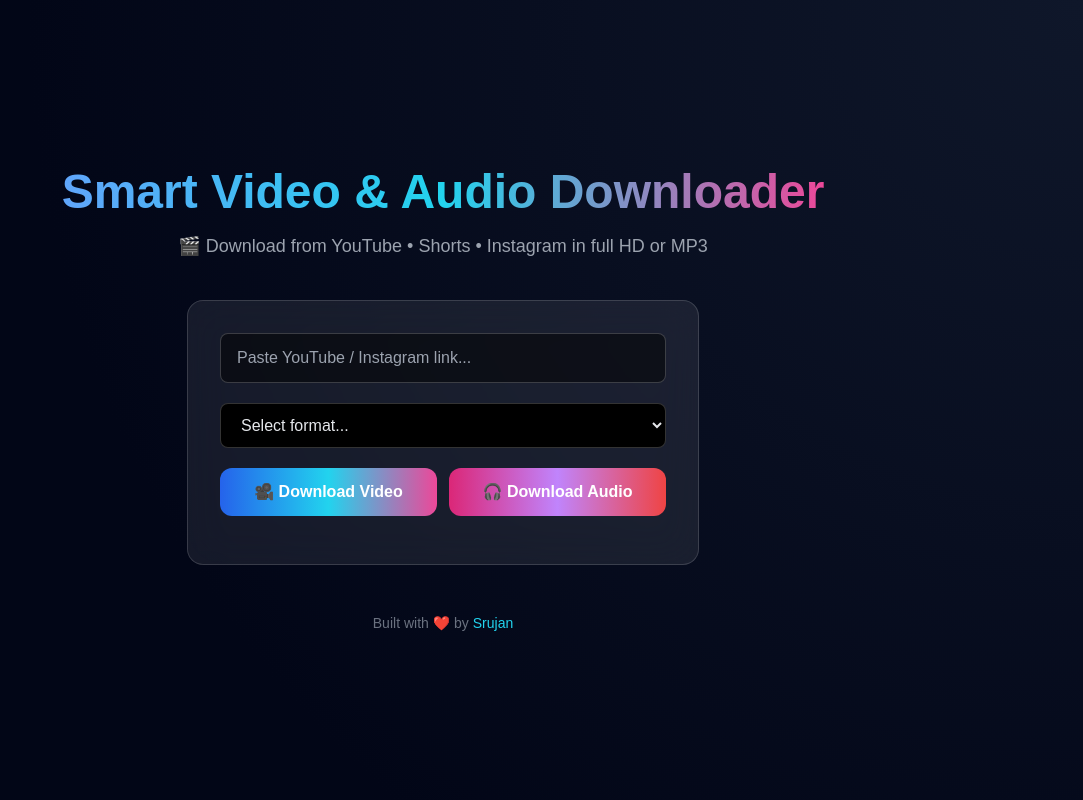
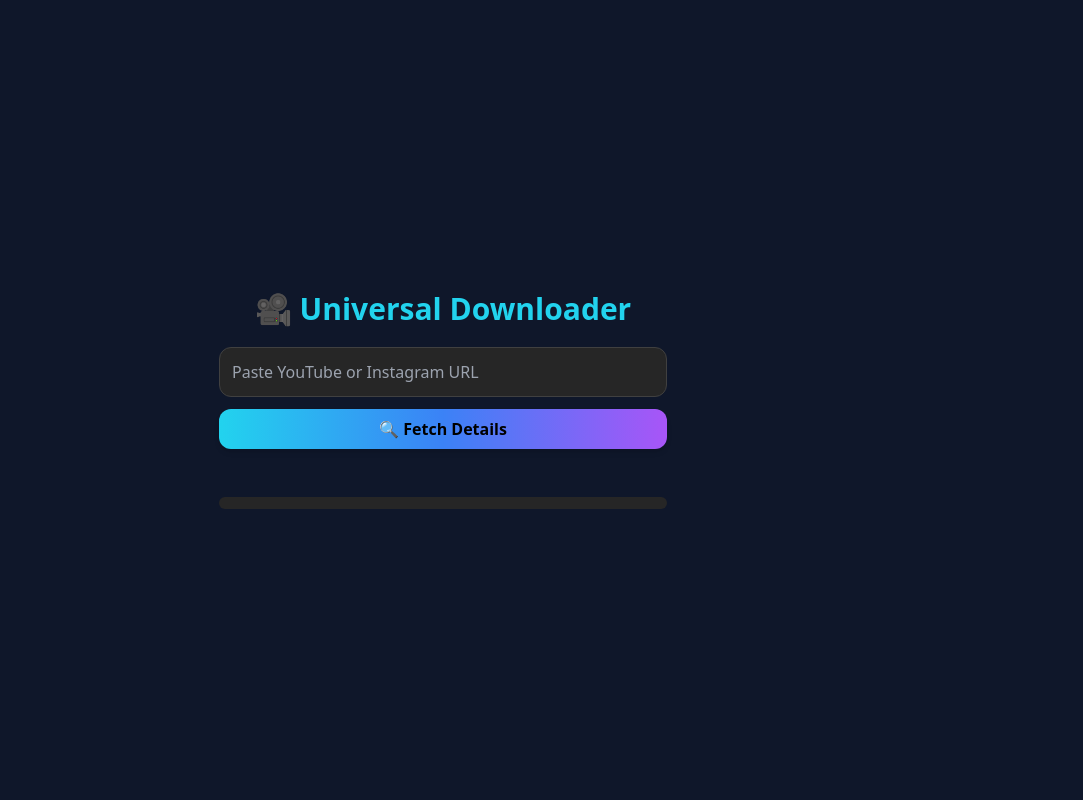
Before and after one commit to varchigachi/INYT, a Flask app: page / in a window 1280 px wide. Shown: the whole page, without its empty margins (197-1280 px from the left). Run offline with Flask 3, Linux system fonts and the light colour scheme; some libraries are stand-ins or nearby versions.

Commit message:
Update index.html

```diff
--- a/templates/index.html
+++ b/templates/index.html
@@ -3,109 +3,54 @@
 <head>
   <meta charset="UTF-8" />
   <meta name="viewport" content="width=device-width, initial-scale=1.0" />
-<title>Smart Downloader</title>
+  <title>YouTube Downloader</title>
   <script src="https://cdn.tailwindcss.com"></script>
   <style>
-  body {
-    font-family: 'Poppins', sans-serif;
-    background: radial-gradient(circle at top right, #0f172a, #020617 70%);
+    #bar {
+      animation: pulseGlow 2s infinite alternate ease-in-out;
     }
-  .glass {
-    backdrop-filter: blur(20px);
-    background: rgba(255, 255, 255, 0.08);
-    border: 1px solid rgba(255, 255, 255, 0.15);
+    @keyframes pulseGlow {
+      from {
+        box-shadow: 0 0 12px rgba(0, 255, 255, 0.8),
+                    0 0 24px rgba(0, 150, 255, 0.4);
       }
-  select option { background: #0f172a; color: white; }
-  .progress { transition: width 0.3s ease; }
-  .glow {
-    animation: glowPulse 2s ease-in-out infinite alternate;
+      to {
+        box-shadow: 0 0 24px rgba(0, 255, 255, 0.9),
+                    0 0 36px rgba(0, 150, 255, 0.6);
       }
-  @keyframes glowPulse {
-    from { filter: drop-shadow(0 0 6px #00f2ff); }
-    to { filter: drop-shadow(0 0 20px #00f2ff); }
     }
-  @keyframes slideUpFade {
-  0% { transform: translateY(20px); opacity: 0; }
-  100% { transform: translateY(0); opacity: 1; }
-}
-.show-toast {
-  display: block !important;
-  animation: slideUpFade 0.6s ease-out forwards;
-}
-.hide-toast {
-  opacity: 0;
-  transform: translateY(20px);
-  transition: opacity 0.5s ease, transform 0.5s ease;
-}
-
   </style>
 </head>
-<body class="text-white flex flex-col justify-center items-center min-h-screen">
+<body class="bg-[#0f172a] min-h-screen flex flex-col items-center justify-center text-white font-sans px-5">
 
-  <!-- HEADER -->
-  <h1 class="text-5xl font-extrabold bg-gradient-to-r from-blue-400 via-cyan-400 to-pink-500 bg-clip-text text-transparent mb-4">
-    Smart Video & Audio Downloader
-  </h1>
-  <p class="text-gray-400 mb-10 text-center text-lg">
-    🎬 Download from YouTube • Shorts • Instagram in full HD or MP3
-  </p>
+  <h1 class="text-3xl font-bold mb-5 text-cyan-400">🎥 Universal Downloader</h1>
 
-  <!-- MAIN CARD -->
-  <div class="glass p-8 rounded-2xl w-11/12 max-w-lg">
-    <form id="form" class="space-y-5">
-      <!-- URL Input -->
-      <input id="url" name="url" placeholder="Paste YouTube / Instagram link..."
-        class="w-full px-4 py-3 rounded-lg bg-black/50 text-white border border-white/20 focus:ring-4 focus:ring-cyan-400 outline-none" />
-
-      <!-- Format dropdown -->
-      <select id="format" name="format_id"
-        class="w-full px-4 py-3 rounded-lg bg-black text-gray-200 border border-white/20 focus:ring-4 focus:ring-blue-500 outline-none">
-        <option>Select format...</option>
-      </select>
-
-      <!-- Buttons -->
-      <div class="flex space-x-3">
-        <button type="submit" id="videoBtn"
-          class="w-1/2 py-3 bg-gradient-to-r from-blue-600 via-cyan-400 to-pink-500 rounded-xl font-semibold hover:scale-[1.02] transition-all duration-300">
-          🎥 Download Video
+  <form class="flex flex-col items-center gap-3 w-full max-w-md">
+    <input type="text" name="url" placeholder="Paste YouTube or Instagram URL"
+      class="w-full p-3 rounded-xl bg-neutral-800 border border-neutral-700 text-gray-200 focus:ring-2 focus:ring-cyan-400 outline-none" />
+    <button type="submit"
+      class="w-full bg-gradient-to-r from-cyan-400 via-blue-500 to-purple-500 text-black font-semibold py-2 rounded-xl shadow-md hover:opacity-90 transition">
+      🔍 Fetch Details
     </button>
-        <button type="button" id="audioBtn"
-          class="w-1/2 py-3 bg-gradient-to-r from-pink-600 via-purple-400 to-red-500 rounded-xl font-semibold hover:scale-[1.02] transition-all duration-300">
-          🎧 Download Audio
-        </button>
-      </div>
   </form>
 
-    <!-- Preview -->
-    <div id="preview" class="hidden mt-6 text-center">
-      <img id="thumb" class="mx-auto rounded-lg w-60 h-34 object-cover shadow-lg" />
-      <h3 id="title" class="mt-3 text-lg font-semibold"></h3>
-      <p id="platform" class="text-gray-400 text-sm"></p>
+  <div id="msg" class="mt-6 text-center text-gray-300"></div>
+
+  <!-- Progress Bar -->
+  <div id="progressWrapper" class="w-full bg-neutral-800 h-3 rounded-2xl mt-6 relative overflow-hidden max-w-md">
+    <div id="bar" class="h-3 w-0 bg-gradient-to-r from-cyan-400 via-blue-500 to-purple-500 rounded-2xl shadow-[0_0_12px_rgba(0,200,255,0.8)] transition-all duration-500 ease-out"></div>
+    <span id="pct" class="absolute right-3 top-[-28px] text-sm text-gray-300 font-semibold">0%</span>
   </div>
 
-    <!-- Progress Bar -->
-    <div id="progressBox" class="hidden mt-6">
-      <div class="w-full bg-white/10 h-3 rounded-full">
-        <div id="bar" class="bg-gradient-to-r from-cyan-400 to-pink-500 h-3 rounded-full progress" style="width:0%"></div>
-      </div>
-      <p id="pct" class="text-center text-sm text-gray-400 mt-2">0%</p>
-    </div>
+  <!-- Toast -->
+  <div id="toast" class="hidden fixed bottom-6 right-6 z-50 px-5 py-4 rounded-xl text-lg font-semibold shadow-2xl"></div>
 
-    <!-- Message -->
-    <div id="msg" class="mt-4 text-center text-lg font-medium"></div>
-  </div>
-
-  <!-- FOOTER -->
-  <footer class="mt-12 text-gray-500 text-sm text-center">
-    Built with ❤️ by <span class="text-cyan-400">Srujan</span>
-  </footer>
-
-  <!-- SCRIPTS -->
   <script>
     const form = document.querySelector("form");
     const msg = document.getElementById("msg");
     const bar = document.getElementById("bar");
     const pct = document.getElementById("pct");
+    const toast = document.getElementById("toast");
     let currentFileId = null;
 
     form.addEventListener("submit", async (e) => {
@@ -125,17 +70,21 @@
         if (data.error) throw new Error(data.error);
 
         msg.innerHTML = `
-      <div class="mt-3 text-white">
-        <img src="${data.thumbnail}" class="rounded-xl mb-3 w-64">
+          <div class="mt-3 text-white text-center">
+            <img src="${data.thumbnail}" class="rounded-xl mx-auto mb-3 w-64 border border-gray-700 shadow-lg">
             <h2 class="text-xl font-semibold">${data.title}</h2>
+            <p class="text-gray-400">${data.duration || ""}</p>
           </div>
-      <div class="flex gap-2 mt-3">
-        <button id="vidBtn" class="bg-blue-600 px-3 py-2 rounded-xl">🎥 Video</button>
-        <button id="audBtn" class="bg-green-600 px-3 py-2 rounded-xl">🎧 Audio</button>
+          <div class="flex justify-center gap-3 mt-3">
+            <button id="vidBtn" class="bg-blue-600 hover:bg-blue-700 transition px-3 py-2 rounded-xl shadow-md">🎥 Video</button>
+            <button id="audBtn" class="bg-green-600 hover:bg-green-700 transition px-3 py-2 rounded-xl shadow-md">🎧 Audio</button>
           </div>
         `;
+
         document.getElementById("vidBtn").onclick = () => startDownload(url, "video");
         document.getElementById("audBtn").onclick = () => startDownload(url, "audio");
+
+        bar.style.width = "30%";
       } catch (err) {
         msg.innerHTML = `<span class="text-red-400">❌ ${err.message}</span>`;
       }
@@ -151,55 +100,55 @@
       pct.textContent = "0%";
       msg.innerHTML = "📥 Downloading...";
 
-  const pollProgress = async () => {
-    if (!currentFileId) return;
-    const res = await fetch(`/progress/${currentFileId}`);
-    const percent = await res.text();
-    bar.style.width = percent;
-    pct.textContent = percent;
-    if (percent === "100%") {
-      showToast("✅ Download Complete!");
-      currentFileId = null;
-    } else {
-      setTimeout(pollProgress, 1000);
-    }
-  };
-  setTimeout(pollProgress, 1000);
+      pollProgress(currentFileId);
 
       try {
         const res = await fetch("/download", { method: "POST", body: formData });
+        if (!res.ok) throw new Error("Download failed");
         const blob = await res.blob();
-    const urlBlob = URL.createObjectURL(blob);
+        const fileUrl = URL.createObjectURL(blob);
         const a = document.createElement("a");
-    a.href = urlBlob;
+        a.href = fileUrl;
         a.download = `${mode === "audio" ? "audio.mp3" : "video.mp4"}`;
         a.click();
-    URL.revokeObjectURL(urlBlob);
+        URL.revokeObjectURL(fileUrl);
+        showToast("✅ Download Complete!");
+        bar.style.width = "100%";
+        pct.textContent = "100%";
       } catch (err) {
         console.error(err);
-    showToast("❌ Download failed", "error");
+        showToast("❌ Download Failed", "error");
+      } finally {
+        currentFileId = null;
       }
     }
 
-// Toast
+    async function pollProgress(id) {
+      if (!id) return;
+      const res = await fetch(`/progress/${id}`);
+      const percent = await res.text();
+      if (percent && percent !== "0%") {
+        bar.style.width = percent;
+        pct.textContent = percent;
+      }
+      if (percent !== "100%" && currentFileId === id) {
+        setTimeout(() => pollProgress(id), 1000);
+      }
+    }
+
     function showToast(text, type = "success") {
-  const toast = document.createElement("div");
       toast.textContent = text;
-  toast.className = "fixed bottom-6 right-6 px-5 py-3 rounded-xl text-lg shadow-lg z-50";
-  toast.style.transition = "opacity 0.5s ease";
-  toast.style.background = type === "error" ? "#ef4444" : "#22c55e";
-  document.body.appendChild(toast);
-  setTimeout(() => (toast.style.opacity = "0"), 2500);
-  setTimeout(() => toast.remove(), 3000);
+      toast.className = "fixed bottom-6 right-6 px-6 py-4 rounded-xl text-lg font-semibold shadow-2xl transform transition-all duration-500 ease-out";
+      if (type === "error") {
+        toast.classList.add("bg-gradient-to-r", "from-red-500", "via-orange-500", "to-pink-500", "text-white");
+      } else {
+        toast.classList.add("bg-gradient-to-r", "from-green-400", "via-emerald-500", "to-lime-400", "text-black");
+      }
+      toast.classList.remove("hidden");
+      toast.style.opacity = "1";
+      setTimeout(() => (toast.style.opacity = "0"), 3000);
+      setTimeout(() => toast.classList.add("hidden"), 3500);
     }
   </script>
-
-
-  <!-- ✅ Toast Notification -->
-    <div id="toast" class="hidden fixed bottom-6 right-6 bg-gradient-to-r from-cyan-500 via-blue-500 to-pink-500
-    text-white px-6 py-4 rounded-xl shadow-2xl font-semibold text-lg transform translate-y-20 opacity-0
-    transition-all duration-700 ease-out">
-    ✅ Download Complete!
-    </div>
 </body>
 </html>
```
Lines whose indentation alone changed are shown as unchanged.
